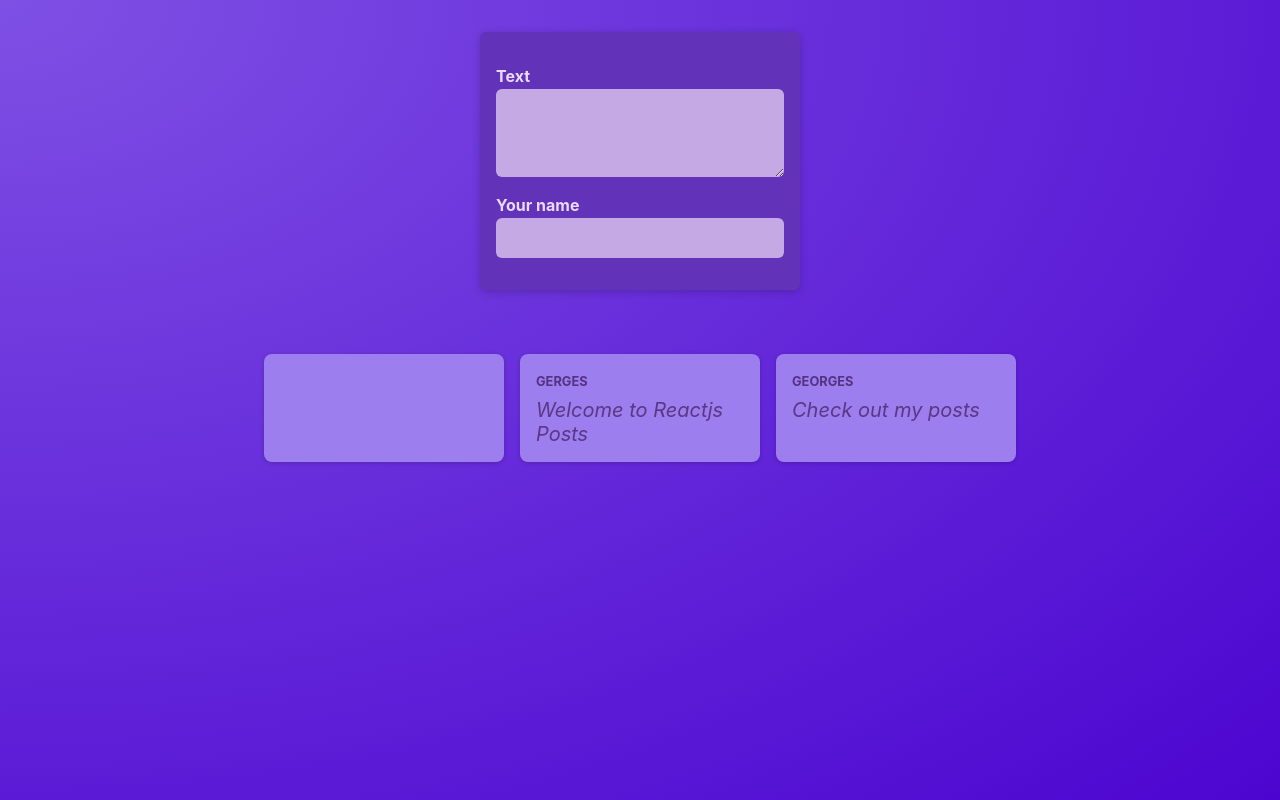
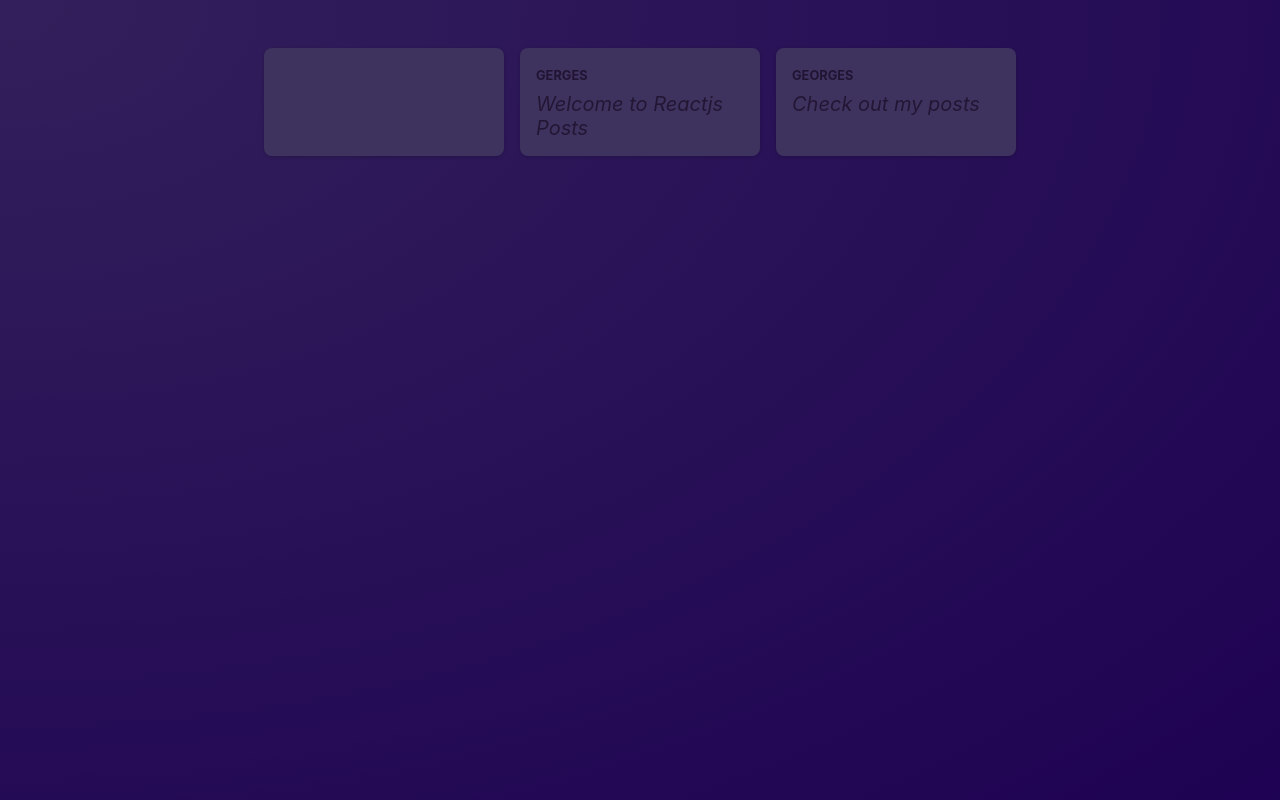
Before and after one commit to G3RGES/react-posts, a React (Vite) app: page / in a window 1280 px wide. Built offline with nearby package versions, Linux system fonts and the light colour scheme.

Commit message:
Update Modal.jsx

```diff
--- a/src/components/Modal.jsx
+++ b/src/components/Modal.jsx
@@ -1,7 +1,13 @@
 import React from "react";
+import classes from "./Modal.module.css";
 
 const Modal = ({ children }) => {
-  return <div>{children}</div>;
+  return (
+    <>
+      <div className={classes.backdrop} />
+      <dialog className={classes.modal}>{children}</dialog>
+    </>
+  );
 };
 
 export default Modal;
```
